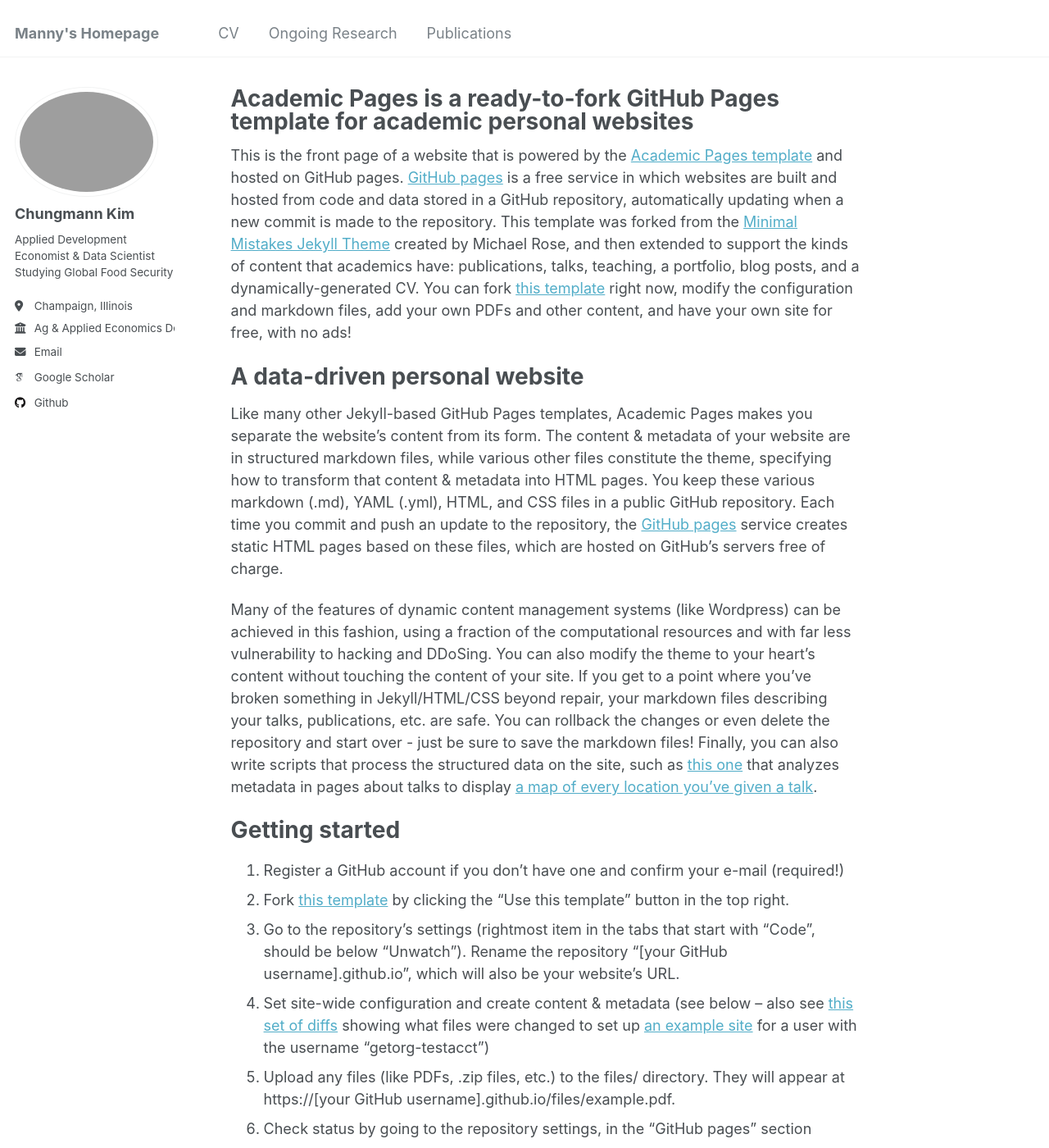
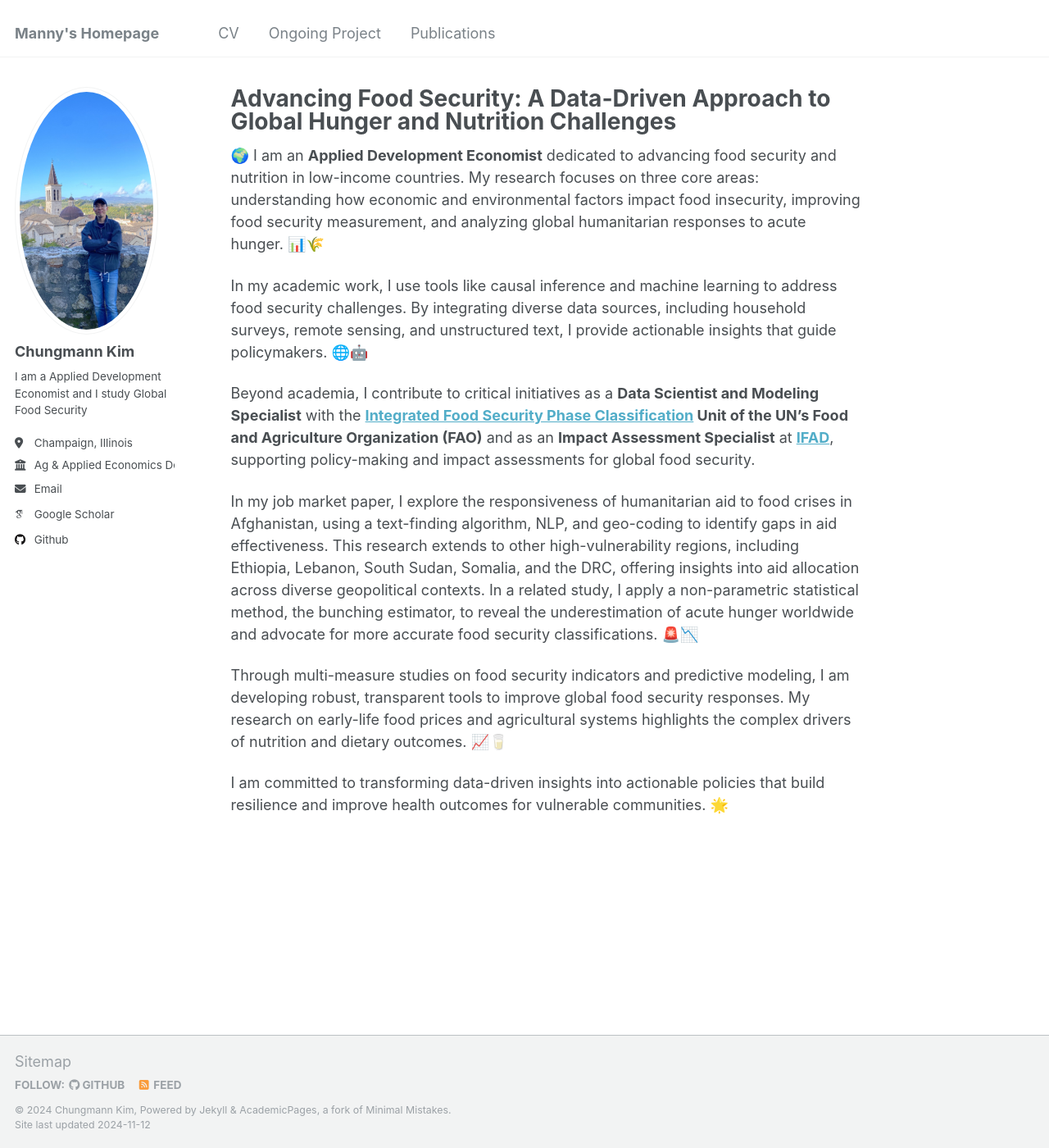
Before and after one commit to mnmx0101/chungmann_kim, a Jekyll site: the page built from _pages/about.md, in a window 1280 px wide and 1400 px high. Shown: the whole window at 82% size. Built offline with Jekyll 4.4.1, drawn with Linux system fonts in a browser that asks for light colours; some web fonts are replaced; some of the changed text lies outside the part shown.

Commit message:
another_commit

```diff
--- a/_config.yml
+++ b/_config.yml
@@ -21,10 +21,10 @@
 #               Additional customization can be done by editing /_includes/author-profile.html
 author:
   # Biographic information
-  avatar           : "manny_profile.png"
+  avatar           : "manny_profile2.jpg"
   name             : "Chungmann Kim"
   pronouns         : # example: "she/her"
-  bio              : "Applied Development Economist & Data Scientist Studying Global Food Security"
+  bio              : "I am a Applied Development Economist and I study Global Food Security"
   location         : "Champaign, Illinois"
   employer         : "Ag & Applied Economics Dept., University of Illinois Urbana Champaign"
   uri              : # URL
@@ -44,7 +44,7 @@
   bitbucket        : # Username - Update with your username on the site
   codepen          : # Username
   dribbble         : # Username
-  github           : "academicpages"
+  github           : "https://github.com/mnmx0101"
   kaggle           : # Username
   stackoverflow    : # User number or user number and name (i.e., use "1" or "1/jeff-atwood")
 
--- a/_data/navigation.yml
+++ b/_data/navigation.yml
@@ -8,7 +8,7 @@ main:
   - title: "CV"
     url: /files/Chungmann_Kim_CV.pdf
 
-  - title: "Ongoing Research"
+  - title: "Ongoing Project"
     url: /portfolio/
 
   - title: "Publications"
--- a/_pages/about.md
+++ b/_pages/about.md
@@ -1,49 +1,20 @@
 ---
 permalink: /
-title: "Academic Pages is a ready-to-fork GitHub Pages template for academic personal websites"
+title: "Advancing Food Security: A Data-Driven Approach to Global Hunger and Nutrition Challenges"
 author_profile: true
 redirect_from:
   - /about/
   - /about.html
 ---
 
-This is the front page of a website that is powered by the [Academic Pages template](https://github.com/academicpages/academicpages.github.io) and hosted on GitHub pages. [GitHub pages](https://pages.github.com) is a free service in which websites are built and hosted from code and data stored in a GitHub repository, automatically updating when a new commit is made to the repository. This template was forked from the [Minimal Mistakes Jekyll Theme](https://mmistakes.github.io/minimal-mistakes/) created by Michael Rose, and then extended to support the kinds of content that academics have: publications, talks, teaching, a portfolio, blog posts, and a dynamically-generated CV. You can fork [this template](https://github.com/academicpages/academicpages.github.io) right now, modify the configuration and markdown files, add your own PDFs and other content, and have your own site for free, with no ads!
+🌍 I am an **Applied Development Economist** dedicated to advancing food security and nutrition in low-income countries. My research focuses on three core areas: understanding how economic and environmental factors impact food insecurity, improving food security measurement, and analyzing global humanitarian responses to acute hunger. 📊🌾
 
-A data-driven personal website
-======
-Like many other Jekyll-based GitHub Pages templates, Academic Pages makes you separate the website's content from its form. The content & metadata of your website are in structured markdown files, while various other files constitute the theme, specifying how to transform that content & metadata into HTML pages. You keep these various markdown (.md), YAML (.yml), HTML, and CSS files in a public GitHub repository. Each time you commit and push an update to the repository, the [GitHub pages](https://pages.github.com/) service creates static HTML pages based on these files, which are hosted on GitHub's servers free of charge.
+In my academic work, I use tools like causal inference and machine learning to address food security challenges. By integrating diverse data sources, including household surveys, remote sensing, and unstructured text, I provide actionable insights that guide policymakers. 🌐🤖
 
-Many of the features of dynamic content management systems (like Wordpress) can be achieved in this fashion, using a fraction of the computational resources and with far less vulnerability to hacking and DDoSing. You can also modify the theme to your heart's content without touching the content of your site. If you get to a point where you've broken something in Jekyll/HTML/CSS beyond repair, your markdown files describing your talks, publications, etc. are safe. You can rollback the changes or even delete the repository and start over - just be sure to save the markdown files! Finally, you can also write scripts that process the structured data on the site, such as [this one](https://github.com/academicpages/academicpages.github.io/blob/master/talkmap.ipynb) that analyzes metadata in pages about talks to display [a map of every location you've given a talk](https://academicpages.github.io/talkmap.html).
+Beyond academia, I contribute to critical initiatives as a **Data Scientist and Modeling Specialist** with the **[Integrated Food Security Phase Classification](https://www.ipcinfo.org/) Unit of the UN's Food and Agriculture Organization (FAO)** and as an **Impact Assessment Specialist** at **[IFAD](http://ifad.org/)**, supporting policy-making and impact assessments for global food security.
 
-Getting started
-======
-1. Register a GitHub account if you don't have one and confirm your e-mail (required!)
-1. Fork [this template](https://github.com/academicpages/academicpages.github.io) by clicking the "Use this template" button in the top right.
-1. Go to the repository's settings (rightmost item in the tabs that start with "Code", should be below "Unwatch"). Rename the repository "[your GitHub username].github.io", which will also be your website's URL.
-1. Set site-wide configuration and create content & metadata (see below -- also see [this set of diffs](http://archive.is/3TPas) showing what files were changed to set up [an example site](https://getorg-testacct.github.io) for a user with the username "getorg-testacct")
-1. Upload any files (like PDFs, .zip files, etc.) to the files/ directory. They will appear at https://[your GitHub username].github.io/files/example.pdf.
-1. Check status by going to the repository settings, in the "GitHub pages" section
+In my job market paper, I explore the responsiveness of humanitarian aid to food crises in Afghanistan, using a text-finding algorithm, NLP, and geo-coding to identify gaps in aid effectiveness. This research extends to other high-vulnerability regions, including Ethiopia, Lebanon, South Sudan, Somalia, and the DRC, offering insights into aid allocation across diverse geopolitical contexts. In a related study, I apply a non-parametric statistical method, the bunching estimator, to reveal the underestimation of acute hunger worldwide and advocate for more accurate food security classifications. 🚨📉
 
-Site-wide configuration
-------
-The main configuration file for the site is in the base directory in [_config.yml](https://github.com/academicpages/academicpages.github.io/blob/master/_config.yml), which defines the content in the sidebars and other site-wide features. You will need to replace the default variables with ones about yourself and your site's github repository. The configuration file for the top menu is in [_data/navigation.yml](https://github.com/academicpages/academicpages.github.io/blob/master/_data/navigation.yml). For example, if you don't have a portfolio or blog posts, you can remove those items from that navigation.yml file to remove them from the header.
+Through multi-measure studies on food security indicators and predictive modeling, I am developing robust, transparent tools to improve global food security responses. My research on early-life food prices and agricultural systems highlights the complex drivers of nutrition and dietary outcomes. 📈🥛
 
-Create content & metadata
-------
-For site content, there is one markdown file for each type of content, which are stored in directories like _publications, _talks, _posts, _teaching, or _pages. For example, each talk is a markdown file in the [_talks directory](https://github.com/academicpages/academicpages.github.io/tree/master/_talks). At the top of each markdown file is structured data in YAML about the talk, which the theme will parse to do lots of cool stuff. The same structured data about a talk is used to generate the list of talks on the [Talks page](https://academicpages.github.io/talks), each [individual page](https://academicpages.github.io/talks/2012-03-01-talk-1) for specific talks, the talks section for the [CV page](https://academicpages.github.io/cv), and the [map of places you've given a talk](https://academicpages.github.io/talkmap.html) (if you run this [python file](https://github.com/academicpages/academicpages.github.io/blob/master/talkmap.py) or [Jupyter notebook](https://github.com/academicpages/academicpages.github.io/blob/master/talkmap.ipynb), which creates the HTML for the map based on the contents of the _talks directory).
-
-**Markdown generator**
-
-The repository includes [a set of Jupyter notebooks](https://github.com/academicpages/academicpages.github.io/tree/master/markdown_generator
-) that converts a CSV containing structured data about talks or presentations into individual markdown files that will be properly formatted for the Academic Pages template. The sample CSVs in that directory are the ones I used to create my own personal website at stuartgeiger.com. My usual workflow is that I keep a spreadsheet of my publications and talks, then run the code in these notebooks to generate the markdown files, then commit and push them to the GitHub repository.
-
-How to edit your site's GitHub repository
-------
-Many people use a git client to create files on their local computer and then push them to GitHub's servers. If you are not familiar with git, you can directly edit these configuration and markdown files directly in the github.com interface. Navigate to a file (like [this one](https://github.com/academicpages/academicpages.github.io/blob/master/_talks/2012-03-01-talk-1.md) and click the pencil icon in the top right of the content preview (to the right of the "Raw | Blame | History" buttons). You can delete a file by clicking the trashcan icon to the right of the pencil icon. You can also create new files or upload files by navigating to a directory and clicking the "Create new file" or "Upload files" buttons.
-
-Example: editing a markdown file for a talk
-![Editing a markdown file for a talk](/images/editing-talk.png)
-
-For more info
-------
-More info about configuring Academic Pages can be found in [the guide](https://academicpages.github.io/markdown/), the [growing wiki](https://github.com/academicpages/academicpages.github.io/wiki), and you can always [ask a question on GitHub](https://github.com/academicpages/academicpages.github.io/discussions). The [guides for the Minimal Mistakes theme](https://mmistakes.github.io/minimal-mistakes/docs/configuration/) (which this theme was forked from) might also be helpful.
+I am committed to transforming data-driven insights into actionable policies that build resilience and improve health outcomes for vulnerable communities. 🌟
```
